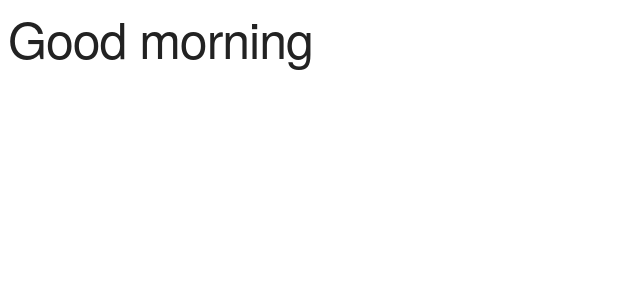
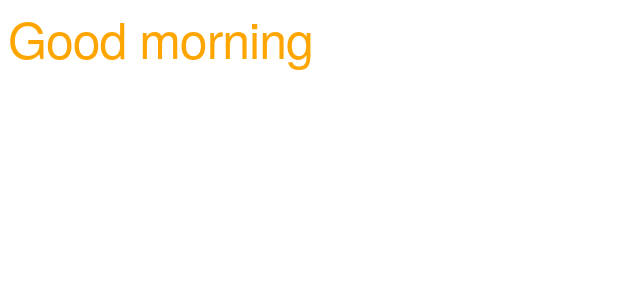
Before and after one commit to vermad843/React-Concepts, a React (Create React App) app: page / in a window 1280 px wide. Shown: the top 300 px of the page, without its empty margins (0-640 px from the left). Built offline with nearby package versions, Linux system fonts and the light colour scheme.

Commit message:
inline style {{}}

```diff
--- a/src/App.js
+++ b/src/App.js
@@ -14,7 +14,7 @@ function App() {
      timeOfDay = ' night'
    }
    return (
-     <h1>
+     <h1 style = {{color : "orange"}}>
        Good{timeOfDay}
       </h1>
   );
```
